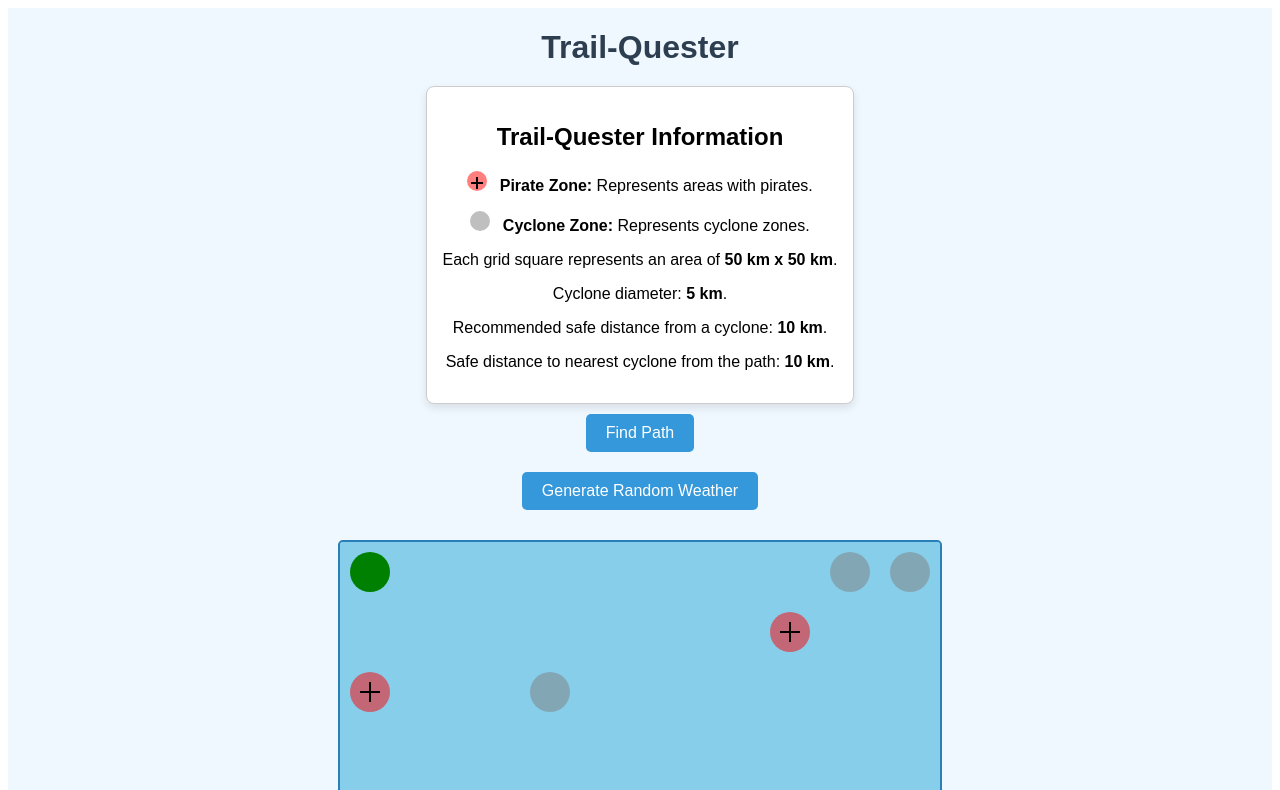
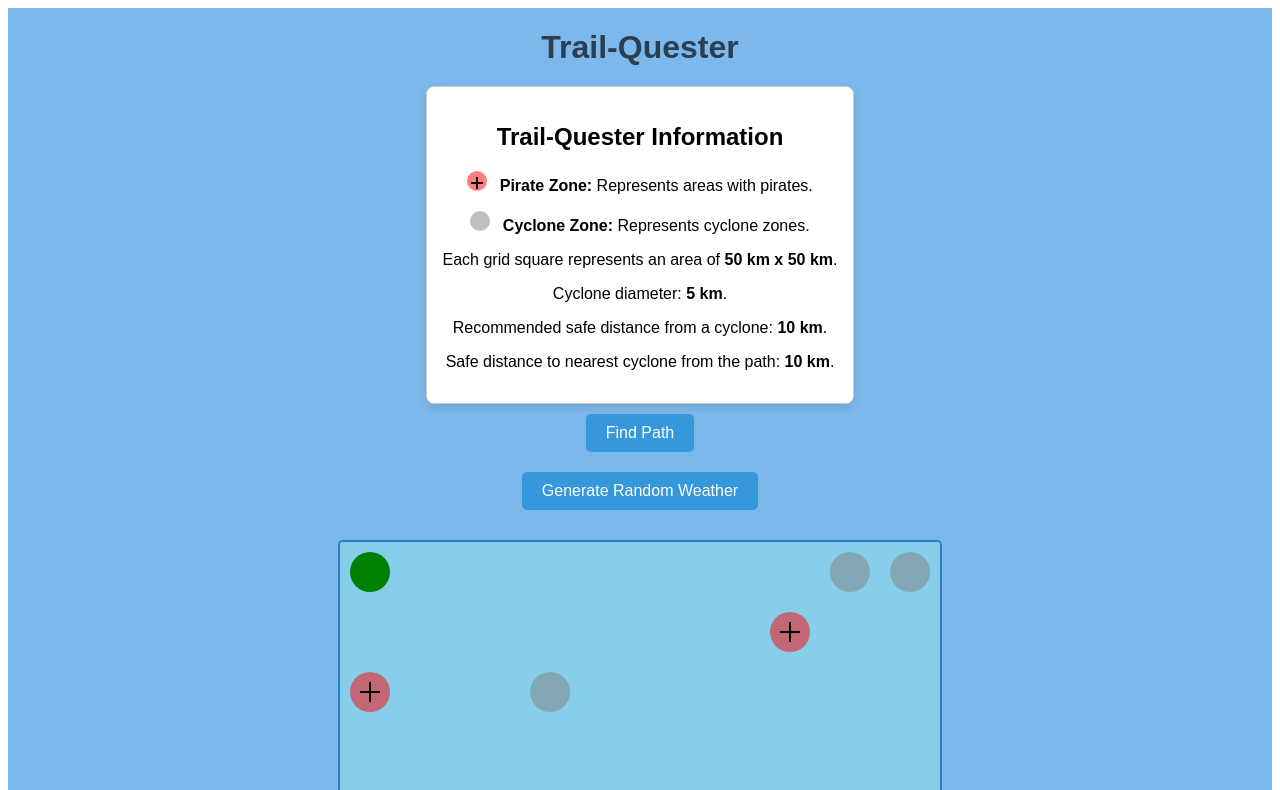
Before and after one commit to Karmvirjadeja/SIH-2024, a React (Vite) app: page / in a window 1280 px wide. Shown: the top 790 px of the page. Built offline with nearby package versions, Linux system fonts and the light colour scheme.

Commit message:
Here added the ocean bg

```diff
--- a/src/App.css
+++ b/src/App.css
@@ -1,7 +1,7 @@
 .App {
   text-align: center;
   font-family: "Arial", sans-serif;
-  background-color: #f0f8ff; /* Light background color */
+  background-color: #7cb8ec; /* Light background color */
   min-height: 100vh;
   display: flex;
   flex-direction: column;
```
